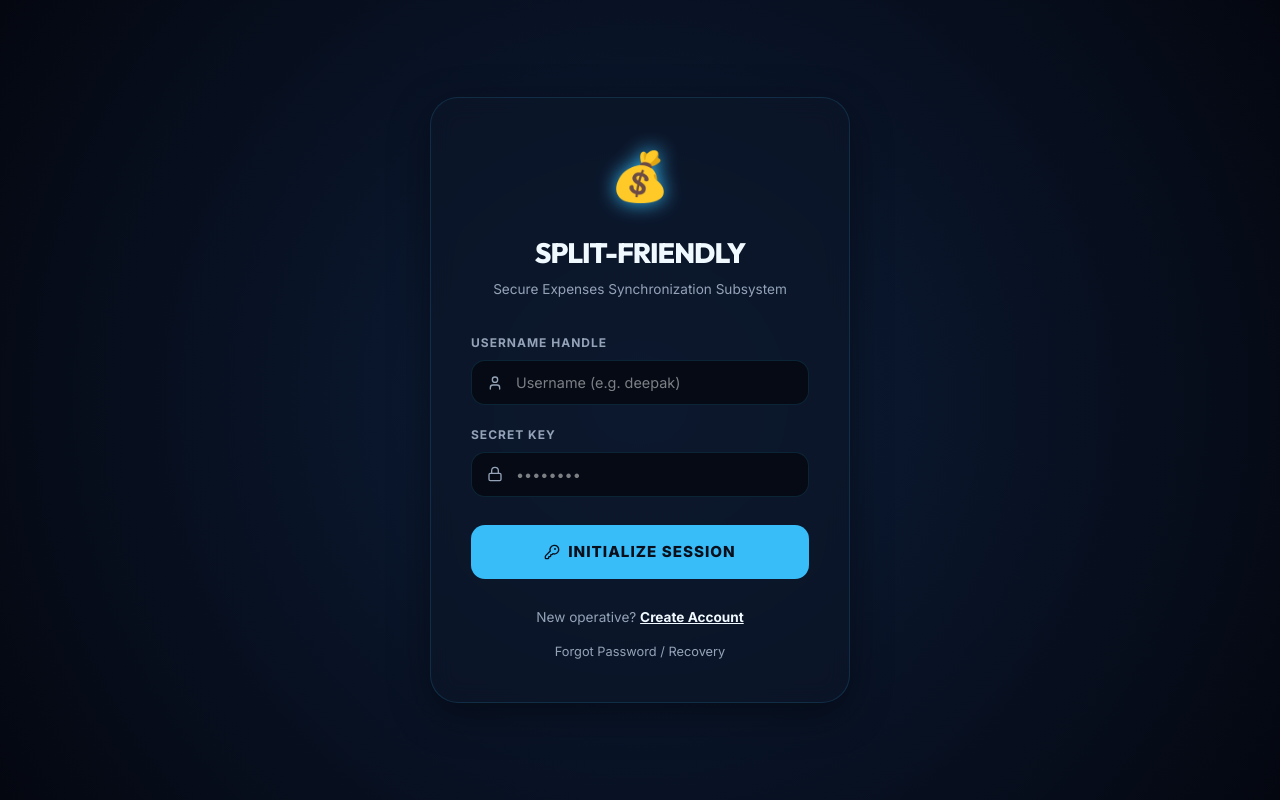
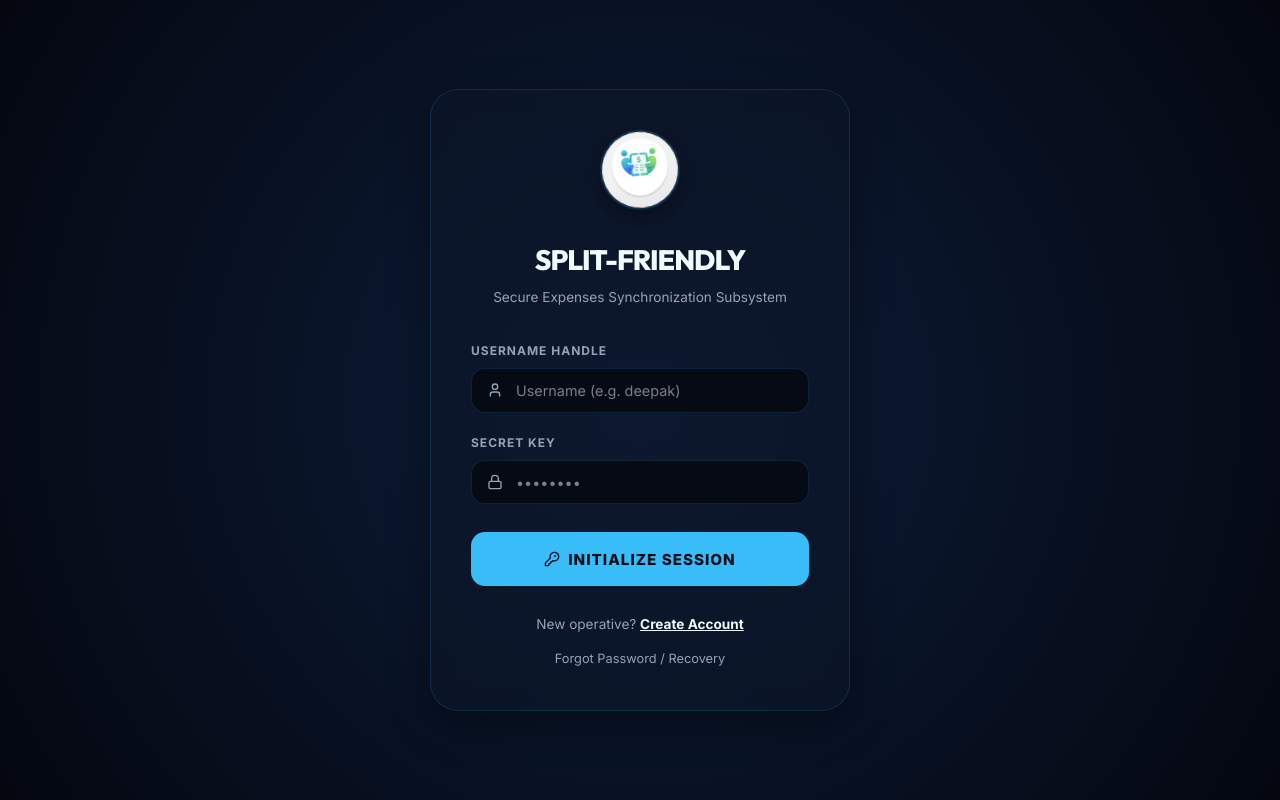
Before and after one commit to dkjha4770-arch/splitfriendly, a React (Vite) app in the folder frontend/: page /login in a window 1280 px wide. Built offline with nearby package versions, Linux system fonts and the light colour scheme; no server answers.

Commit message:
style: apply new circular logo across sidebar, top nav, and login page

```diff
--- a/frontend/public/version.json
+++ b/frontend/public/version.json
@@ -1 +1 @@
-{"version":"mpmorl03","buildTime":"2026-05-26T13:43:42.099Z"}
+{"version":"mpmpgx6p","buildTime":"2026-05-26T14:03:24.289Z"}
--- a/frontend/src/App.jsx
+++ b/frontend/src/App.jsx
@@ -65,8 +65,8 @@ function Layout() {
         >
           <Menu size={20} />
         </button>
-        <div className="mobile-nav-logo">
-          <span className="logo-icon">💰</span>
+        <div className="mobile-nav-logo" style={{ display: 'flex', alignItems: 'center', gap: '0.5rem' }}>
+          <img src="/logo.jpg" alt="Logo" className="logo-img" />
           <span className="logo-text">SPLIT-FRIENDLY</span>
         </div>
       </div>
--- a/frontend/src/components/Sidebar.jsx
+++ b/frontend/src/components/Sidebar.jsx
@@ -44,7 +44,7 @@ export const Sidebar = ({ isOpen, onClose }) => {
     <aside className={`sidebar ${isOpen ? 'mobile-open' : ''}`}>
 
       <Link to="/dashboard" className="sidebar-logo" onClick={onClose}>
-        <span className="icon">💰</span>
+        <img src="/logo.jpg" alt="Logo" className="logo-img" />
         <h1>SPLIT-FRIENDLY</h1>
       </Link>
 
--- a/frontend/src/index.css
+++ b/frontend/src/index.css
@@ -200,10 +200,34 @@ body {
 }
 
 
-.sidebar-logo .icon {
-  font-size: 1.8rem;
-  filter: drop-shadow(0 0 10px var(--primary));
+.sidebar-logo .logo-img {
+  width: 32px;
+  height: 32px;
+  border-radius: 50%;
+  object-fit: cover;
+  filter: drop-shadow(0 0 8px var(--primary));
   animation: floatingLogo 4s infinite ease-in-out;
+  border: 1px solid var(--border-color);
+}
+
+.mobile-nav-logo .logo-img {
+  width: 26px;
+  height: 26px;
+  border-radius: 50%;
+  object-fit: cover;
+  border: 1px solid var(--border-color);
+}
+
+.logo-img-login {
+  width: 80px;
+  height: 80px;
+  border-radius: 50%;
+  object-fit: cover;
+  margin-bottom: 0.75rem;
+  box-shadow: 0 8px 24px rgba(0, 0, 0, 0.4);
+  border: 2px solid var(--border-color);
+  animation: floatingLogo 5s infinite ease-in-out;
+  display: inline-block;
 }
 
 @keyframes floatingLogo {
--- a/frontend/src/views/Login.jsx
+++ b/frontend/src/views/Login.jsx
@@ -48,8 +48,8 @@ export const Login = () => {
         background: 'var(--card-bg)'
       }}>
         <div style={{ textAlign: 'center', marginBottom: '2rem' }}>
-          <span style={{ fontSize: '3rem', filter: 'drop-shadow(0 0 10px var(--primary))' }}>💰</span>
-          <h2 style={{ fontSize: '1.75rem', fontWeight: 800, marginTop: '1rem', letterSpacing: '-1px' }}>
+          <img src="/logo.jpg" alt="Logo" className="logo-img-login" />
+          <h2 style={{ fontSize: '1.75rem', fontWeight: 800, marginTop: '0.5rem', letterSpacing: '-1px' }}>
             SPLIT-FRIENDLY
           </h2>
           <p style={{ color: 'var(--text-dim)', fontSize: '0.85rem', marginTop: '0.25rem' }}>
```
Also changed, not shown: frontend/public/logo.jpg (added).
